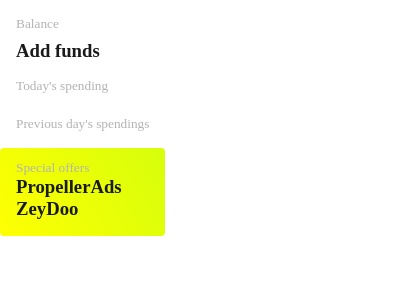
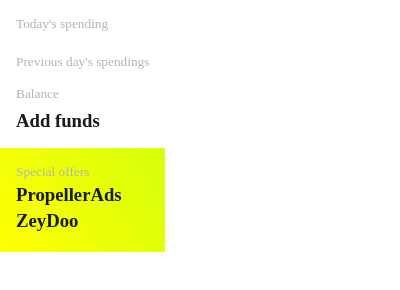
Before and after one commit to milsinery/Propellerads-Advertiser, a browser extension: page src/popup.html in a window 400 px wide. Drawn offline with Linux system fonts and the light colour scheme.

Commit message:
fixed special offers styles

```diff
--- a/src/popup.html
+++ b/src/popup.html
@@ -92,9 +92,15 @@
       .info__special {
         display: flex;
         flex-direction: column;
-        background: linear-gradient(59.55deg, #FFFF02 0%, #D6FF0B 100%);;
-        padding: 12px 24px 16px 16px;
-        border-radius: 4px;
+        background: linear-gradient(59.55deg, #ffff02 0%, #d6ff0b 100%);
+        padding: 16px 24px 20px 16px;
+        gap: var(--space-mid);
+      }
+
+      .info__links {
+        display: flex;
+        flex-direction: column;
+        gap: var(--space-min);
       }
 
       @media (prefers-color-scheme: dark) {
@@ -110,6 +116,14 @@
   <body>
     <div class="info">
       <div class="info__main">
+        <div class="info__spending">
+          <small>Today's spending</small>
+          <h1 id="spending-data" class="info__spending-data"></h1>
+        </div>
+        <div class="info__history">
+          <small>Previous day's spendings</small>
+          <h2 id="history-data" class="info__history-data"></h2>
+        </div>
         <div class="info__balance-block">
           <div class="info__balance">
             <small>Balance</small>
@@ -121,28 +135,16 @@
             ><h3>Add funds</h3></a
           >
         </div>
-        <div class="info__spending">
-          <small>Today's spending</small>
-          <h1 id="spending-data" class="info__spending-data"></h1>
-        </div>
-        <div class="info__history">
-          <small>Previous day's spendings</small>
-          <h2 id="history-data" class="info__history-data"></h2>
-        </div>
       </div>
 
       <div class="info__special">
-        <small>Special offers</small>
-        <a
-          href="https://partners.propellerads.com/#/specials"
-          target="_blank"
-          ><h3>PropellerAds</h3></a
-        >
-        <a
-          href="https://zeydoo.com"
-          target="_blank"
-          ><h3>ZeyDoo</h3></a
-        >
+        <div class="info__links">
+          <small>Special offers</small>
+          <a href="https://partners.propellerads.com/#/specials" target="_blank"
+            ><h3>PropellerAds</h3></a
+          >
+          <a href="https://zeydoo.com" target="_blank"><h3>ZeyDoo</h3></a>
+        </div>
       </div>
     </div>
   </body>
```
